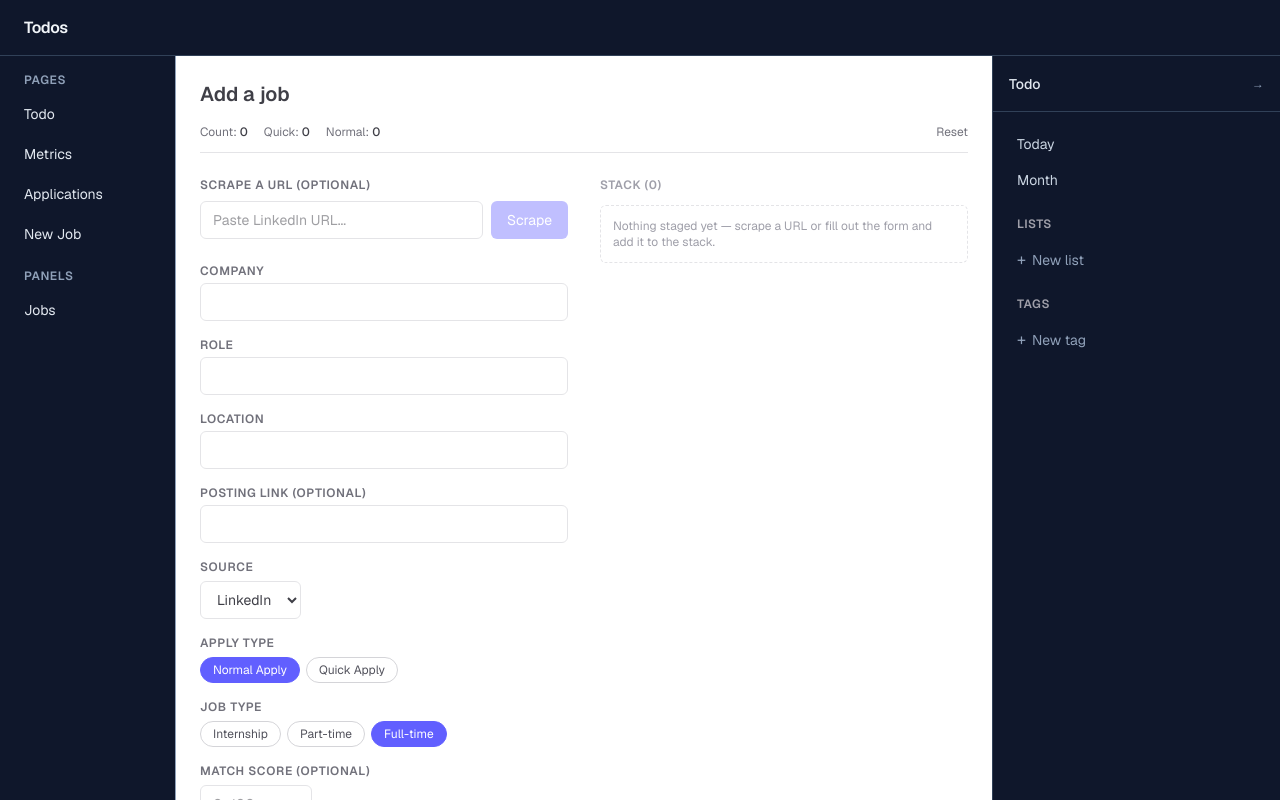
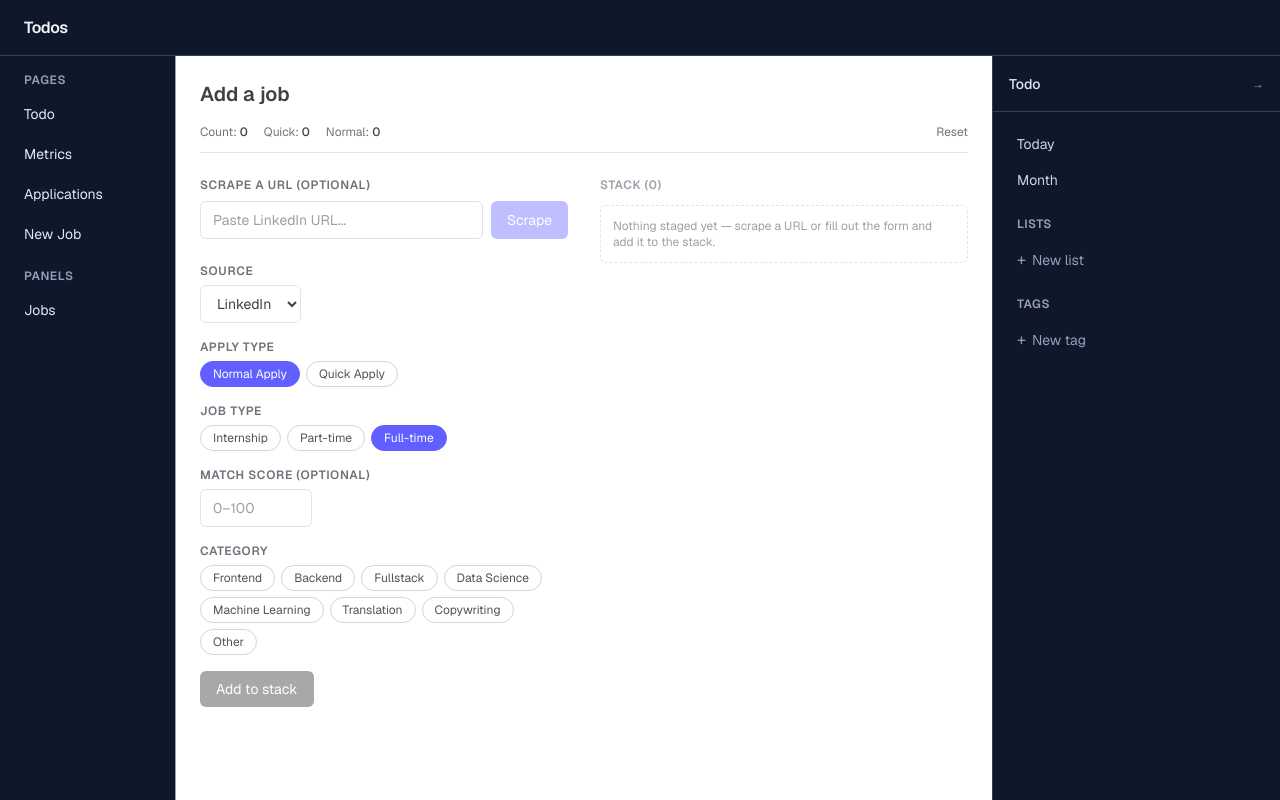
Before and after one commit to Jonathanko52/personal-interface, a Next.js app: page /jobs/new in a window 1280 px wide. Built offline with nearby package versions, Linux system fonts and the light colour scheme.

Commit message:
removing old job field

```diff
--- a/app/components/JobFields.tsx
+++ b/app/components/JobFields.tsx
@@ -16,14 +16,6 @@ import PillPicker from "./PillPicker";
 import MultiPillPicker from "./MultiPillPicker";
 
 interface JobFieldsProps {
-  companyName: string;
-  onCompanyNameChange: (value: string) => void;
-  jobPosting: string;
-  onJobPostingChange: (value: string) => void;
-  location: string;
-  onLocationChange: (value: string) => void;
-  postingLink: string;
-  onPostingLinkChange: (value: string) => void;
   source: JobSource;
   onSourceChange: (value: JobSource) => void;
   applyType: ApplyTypeCode;
@@ -36,25 +28,18 @@ interface JobFieldsProps {
   onToggleCategory: (category: JobCategory) => void;
 }
 
-const LABEL_CLASS = "text-xs font-semibold text-zinc-500 uppercase tracking-wider";
-const INPUT_CLASS =
+export const LABEL_CLASS = "text-xs font-semibold text-zinc-500 uppercase tracking-wider";
+export const INPUT_CLASS =
   "text-sm border border-zinc-200 rounded-md px-3 py-2 outline-none text-zinc-700 bg-white focus:border-indigo-400 transition-colors";
 
-// Shared Company/Role/Location/Posting Link/Source/Apply Type/Job Type/Match score/Category
-// field block — extracted after `jobs/new/page.tsx`'s manual form and `StackedJobDetail.tsx`
-// (Part 66) ended up rendering the identical block independently. Light-themed only: both
-// current callers are light, and no dark-themed caller shares this exact shape (JobsPanel.tsx
-// is structurally different — disabled-on-saved inputs, a link instead of an editable Posting
-// Link), so a theme prop would be unused indirection rather than real reuse.
+// Source/Apply Type/Job Type/Match score/Category — the rest of the field block shared between
+// `jobs/new/page.tsx`'s manual form and `StackedJobDetail.tsx` (Part 72). Company/Role/Location/
+// Posting Link split out into JobIdentityFields.tsx (Part 74), so a caller's submit button can
+// sit between the two groups. Light-themed only: both current callers are light, and no
+// dark-themed caller shares this exact shape (JobsPanel.tsx is structurally different —
+// disabled-on-saved inputs, a link instead of an editable Posting Link), so a theme prop would
+// be unused indirection rather than real reuse.
 export default function JobFields({
-  companyName,
-  onCompanyNameChange,
-  jobPosting,
-  onJobPostingChange,
-  location,
-  onLocationChange,
-  postingLink,
-  onPostingLinkChange,
   source,
   onSourceChange,
   applyType,
@@ -68,46 +53,6 @@ export default function JobFields({
 }: JobFieldsProps) {
   return (
     <div className="flex flex-col gap-4">
-      <div className="flex flex-col gap-1">
-        <label className={LABEL_CLASS}>Company</label>
-        <input
-          type="text"
-          value={companyName}
-          onChange={(e) => onCompanyNameChange(e.target.value)}
-          className={INPUT_CLASS}
-        />
-      </div>
-
-      <div className="flex flex-col gap-1">
-        <label className={LABEL_CLASS}>Role</label>
-        <input
-          type="text"
-          value={jobPosting}
-          onChange={(e) => onJobPostingChange(e.target.value)}
-          className={INPUT_CLASS}
-        />
-      </div>
-
-      <div className="flex flex-col gap-1">
-        <label className={LABEL_CLASS}>Location</label>
-        <input
-          type="text"
-          value={location}
-          onChange={(e) => onLocationChange(e.target.value)}
-          className={INPUT_CLASS}
-        />
-      </div>
-
-      <div className="flex flex-col gap-1">
-        <label className={LABEL_CLASS}>Posting Link (optional)</label>
-        <input
-          type="url"
-          value={postingLink}
-          onChange={(e) => onPostingLinkChange(e.target.value)}
-          className={INPUT_CLASS}
-        />
-      </div>
-
       <div className="flex flex-col gap-1.5">
         <span className={LABEL_CLASS}>Source</span>
         <select
```
